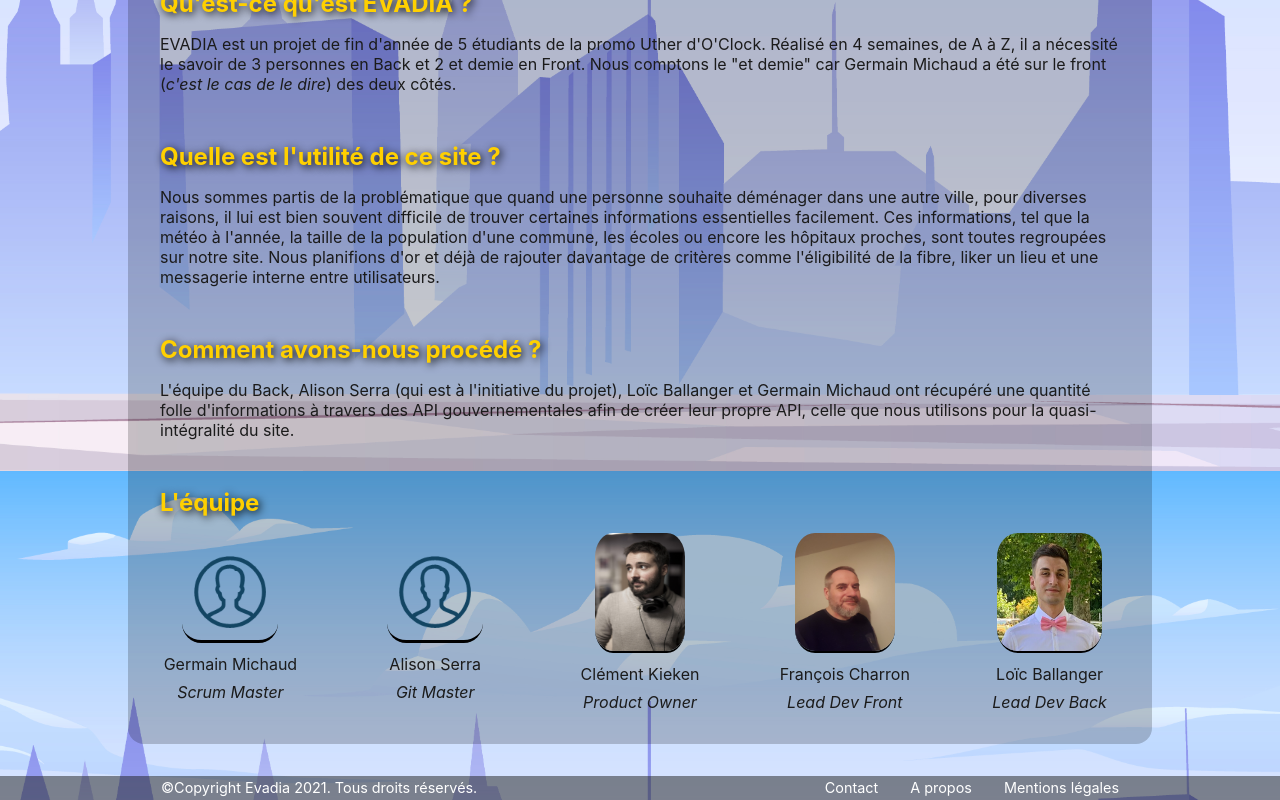
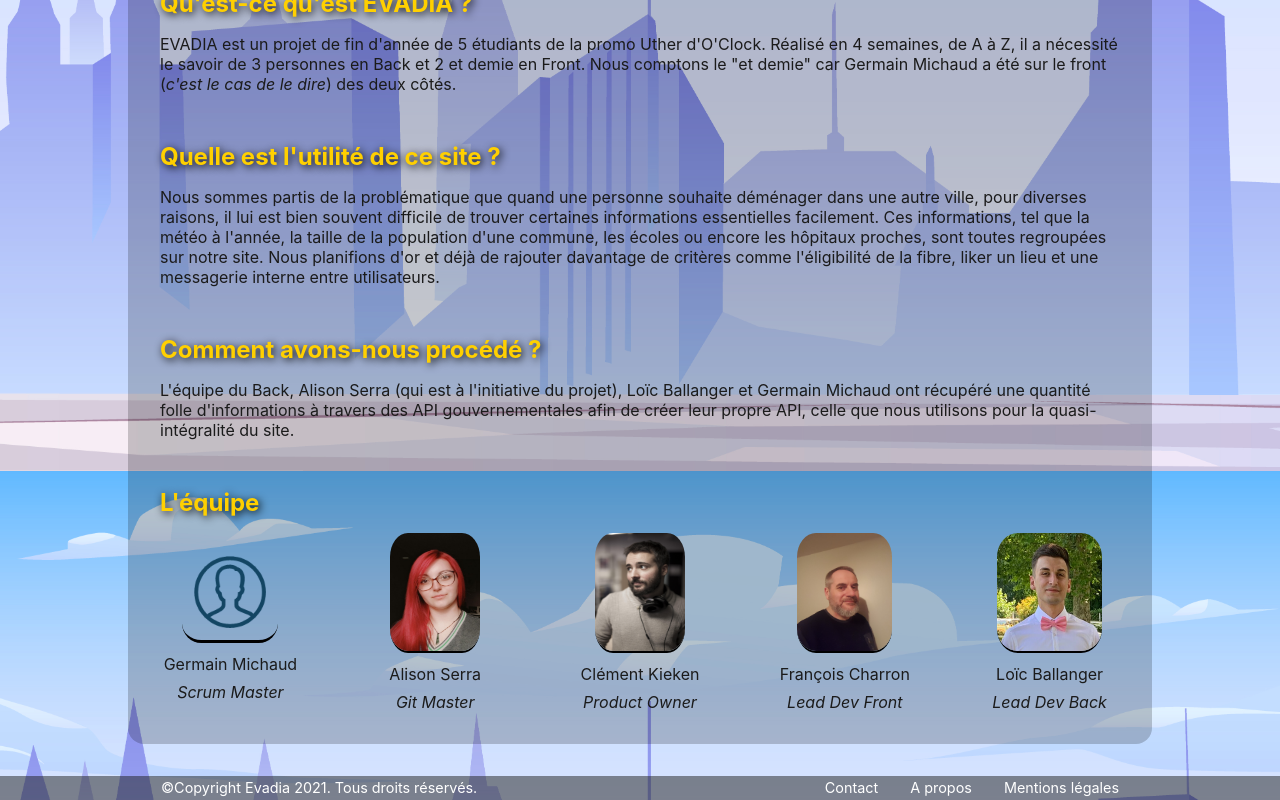
Before and after one commit to Lballanger/Evadia, a React (Vite) app in the folder front/: page /about in a window 1280 px wide. Shown: the part 329-1129 px from the top of the page. Built offline with nearby package versions, Linux system fonts and the light colour scheme; no server answers.

Commit message:
update pictures about page

```diff
--- a/front/src/components/About/index.jsx
+++ b/front/src/components/About/index.jsx
@@ -6,6 +6,7 @@ import avatar from '../../assets/images/avatar.png';
 import avatarFC from '../../assets/images/FC.jpg';
 import avatarCK from '../../assets/images/CK.jpg';
 import avatarLB from '../../assets/images/LB.png';
+import avatarAS from '../../assets/images/AS.jpg';
 
 const About = () => (
   <>
@@ -82,8 +83,8 @@ const About = () => (
                   ease: 'easeInOut',
                   times: [0, 0.2, 0.5, 0.8, 3],
                 }}
-                src={avatar}
-                className="About__team__avatar"
+                src={avatarAS}
+                className="About__team__avatarAS"
                 alt="avatar"
               />
               <p className="About__team__dev">Alison Serra</p>
--- a/front/src/components/About/styles.scss
+++ b/front/src/components/About/styles.scss
@@ -78,7 +78,7 @@
     }
 
     &__avatarFC {
-      width: 100px;
+      width: 95px;
       height: 120px;
       text-align: center;
       border-bottom: 2px solid black;
@@ -93,6 +93,13 @@
     }
     &__avatarLB {
       width: 105px;
+      height: 120px;
+      text-align: center;
+      border-bottom: 2px solid black;
+      border-radius: 20%;
+    }
+    &__avatarAS {
+      width: 90px;
       height: 120px;
       text-align: center;
       border-bottom: 2px solid black;
--- a/front/src/components/Footer/styles.scss
+++ b/front/src/components/Footer/styles.scss
@@ -45,7 +45,6 @@
       transition: 0.6s;
       font-size: 1.1rem;
       margin-bottom: 0.5rem;
-      //font-weight: 500;
     }
 
     &__button:hover {
```
Also changed, not shown: front/src/assets/images/AS.jpg (added).
